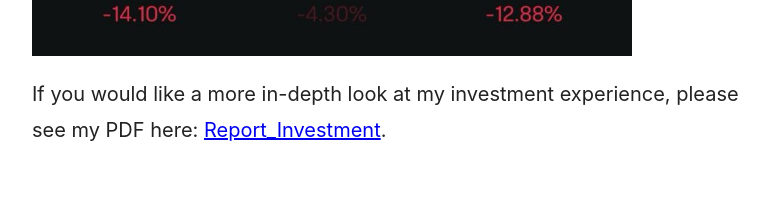
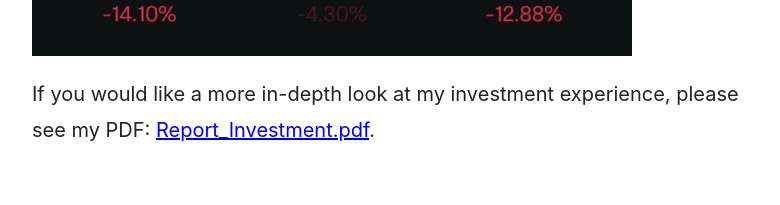
Before and after one commit to siiiiiiiiiii/siiiiiiiii.github.io, a Jekyll site: the page built from index.md, in a window 1280 px wide. Shown: the part 2359-2564 px from the top of the page, without its empty margins (248-1028 px from the left). Built offline with Jekyll 4.4.1, drawn with Linux system fonts in a browser that asks for light colours.

Commit message:
Update index.md

```diff
--- a/index.md
+++ b/index.md
@@ -41,6 +41,10 @@ title: "About Me"
     }
     .content img {
       display: block;
+      margin-top: 20px;
+      margin-left: 0;
+      max-width: 600px;
+      width: 100%;
     }
   </style>
 </head>
@@ -55,53 +59,39 @@ title: "About Me"
       <p><strong>College:</strong> Hong Kong Shue Yan University (Year 3)</p>
     </div>
 
-    <!-- About Me 內容 -->
+    <!-- About Me -->
     <div class="content">
       <h2>About Me</h2>
-      <p>
-        I am a student studying FinTech, and I have a strong interest in hedge funds. Even though my school courses don’t match the real world and I had little support, I chose to push myself. I taught myself and finished many projects on finance and blockchain, such as portfolio management, building trading models, creating DAOs and cryptocurrencies. I did everything by myself and shared my work on GitHub and my personal website. I once managed HKD 320,000 on my own, investing in both the US and China markets with full risk control.
-      </p>
-      <p>
-        I believe hedge funds need people who take action, solve problems, and keep improving — even when working alone. I want to grow through real experience and turn my skills into something useful for a team.
-      </p>
+      <p>I am a student studying FinTech, and I have a strong interest in hedge funds. Even though my school courses don’t match the real world and I had little support, I chose to push myself. I taught myself and finished many projects on finance and blockchain, such as portfolio management, building trading models, creating DAOs and cryptocurrencies. I did everything by myself and shared my work on GitHub and my personal website. I once managed HKD 320,000 on my own, investing in both the US and China markets with full risk control.</p>
+      <p>I believe hedge funds need people who take action, solve problems, and keep improving — even when working alone. I want to grow through real experience and turn my skills into something useful for a team.</p>
     </div>
 
-    <!-- Personal Growth 內容 -->
+    <!-- Personal Growth -->
     <div class="content">
       <h2>Personal Growth</h2>
-      <p>
-        In my first year, I was afraid of coding and math, so my GPA was only 2.5. Later, I worked hard and raised it to over 3.7+, getting A grades in all core tech subjects. But more important than grades, I think my real growth is shown by managing HKD 320,000 in assets and completing several finance and blockchain projects. This shows my strong determination.
-      </p>
+      <p>In my first year, I was afraid of coding and math, so my GPA was only 2.5. Later, I worked hard and raised it to over 3.7+, getting A grades in all core tech subjects. But more important than grades, I think my real growth is shown by managing HKD 320,000 in assets and completing several finance and blockchain projects. This shows my strong determination.</p>
     </div>
 
-    <!-- Certificates 內容 -->
+    <!-- Certificates -->
     <div class="content">
       <h2>Certificates</h2>
-      <p>
-        IELTS score: 6.5 (Listening 7, Reading 7, Writing 6.5, Speaking 6). Now focusing on improving speaking; Passed HKSI Paper 1.
-      </p>
+      <p>IELTS score: 6.5 (Listening 7, Reading 7, Writing 6.5, Speaking 6). Now focusing on improving speaking; Passed HKSI Paper 1.</p>
     </div>
 
-    <!-- Technical & Investment Projects 區塊 -->
+    <!-- Projects -->
     <div class="content">
       <h2>Technical & Investment Projects</h2>
-      <p>
-        <strong style="color:#222;">1: Self-Initiated Investment &amp; Portfolio Management</strong>
-      </p>
-      <p>
-        I began investing in my first year of university, using the money-weighted return as a performance metric. In the first year, I achieved a 9% return, which increased to 20% in the second year. In the third year, I expanded into both the U.S. and Chinese markets, allocating to recession-resilient assets. I ensured each stock accounted for only 1–5% of the portfolio to withstand macroeconomic volatility. As of April 15, I successfully limited this year's drawdown to -3.99% (compared to the S&P 500’s -8.25%, NASDAQ’s -12.88%, and Nikkei’s -14.1%). My portfolio reached a peak value of HKD 320,000, including a six-figure amount entrusted entirely to me by my father, demonstrating my asset management ability, risk control awareness, and fiduciary responsibility beyond the level of my peers.
-      </p>
-      <p>
-        I firmly believe that great long-term investors don't rely on predicting the market, but on asset allocation to weather any storm!
-      </p>
+      <p><strong style="color:#222;">1: Self-Initiated Investment &amp; Portfolio Management</strong></p>
 
-      <img src="images/Return.jpeg"
-           alt="Return Chart"
-           style="max-width:600px; display:block; margin-top:20px; margin-left:0;">
+      <p>I began investing in my first year of university, using the money-weighted return as a performance metric. In the first year, I achieved a 9% return, which increased to 20% in the second year. In the third year, I expanded into both the U.S. and Chinese markets, allocating to recession-resilient assets. I ensured each stock accounted for only 1–5% of the portfolio to withstand macroeconomic volatility. As of April 15, I successfully limited this year's drawdown to -3.99% (compared to the S&P 500’s -8.25%, NASDAQ’s -12.88%, and Nikkei’s -14.1%). My portfolio reached a peak value of HKD 320,000, including a six-figure amount entrusted entirely to me by my father, demonstrating my asset management ability, risk control awareness, and fiduciary responsibility beyond the level of my peers.</p>
 
-      <p style="margin-top:20px;">
-        If you would like a more in-depth look at my investment experience, please see my PDF here:
-        <a href="files/Report_Investment.pdf" target="_blank">Report_Investment</a>.
+      <p>I firmly believe that great long-term investors don't rely on predicting the market, but on asset allocation to weather any storm!</p>
+
+      <img src="images/Return.jpeg" alt="Return Chart">
+
+      <p style="margin-top: 20px;">
+        If you would like a more in-depth look at my investment experience, please see my PDF:
+        <a href="/files/Report_Investment.pdf" target="_blank">Report_Investment.pdf</a>.
       </p>
     </div>
   </div>
```
